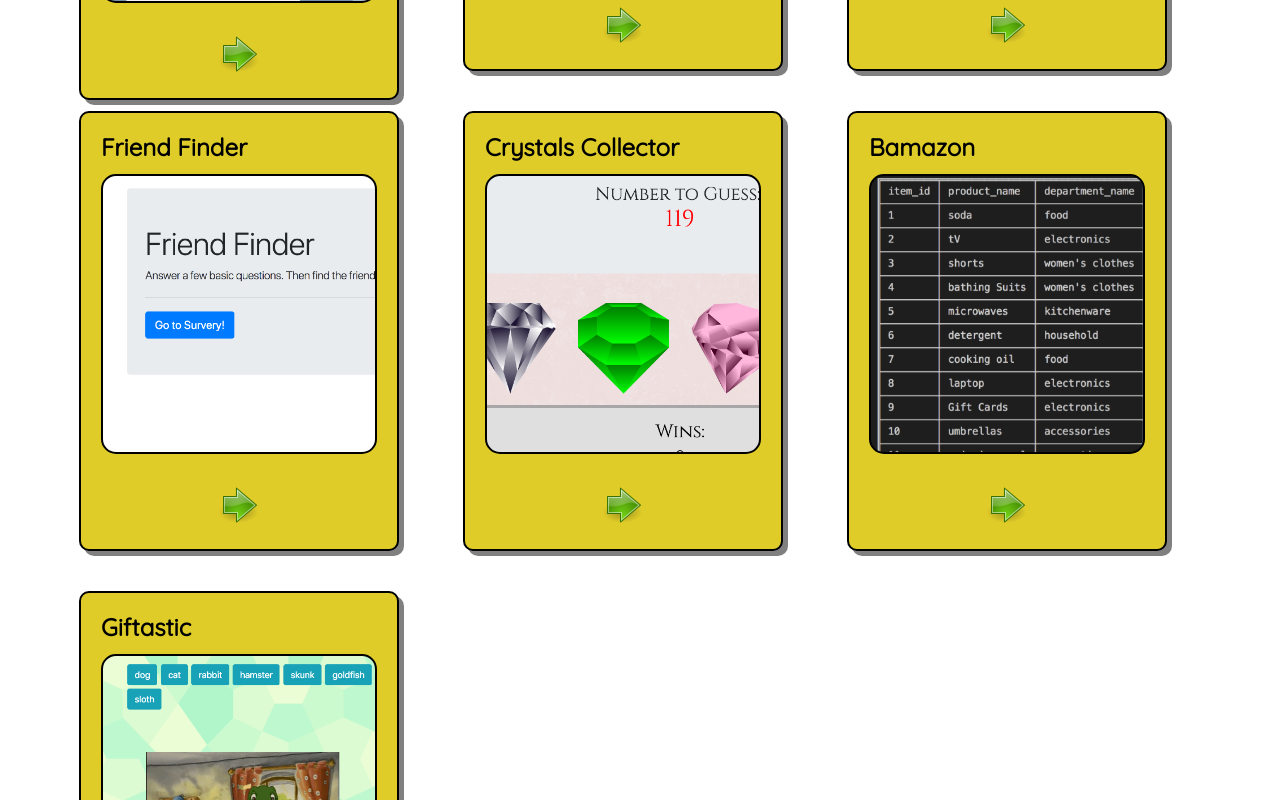
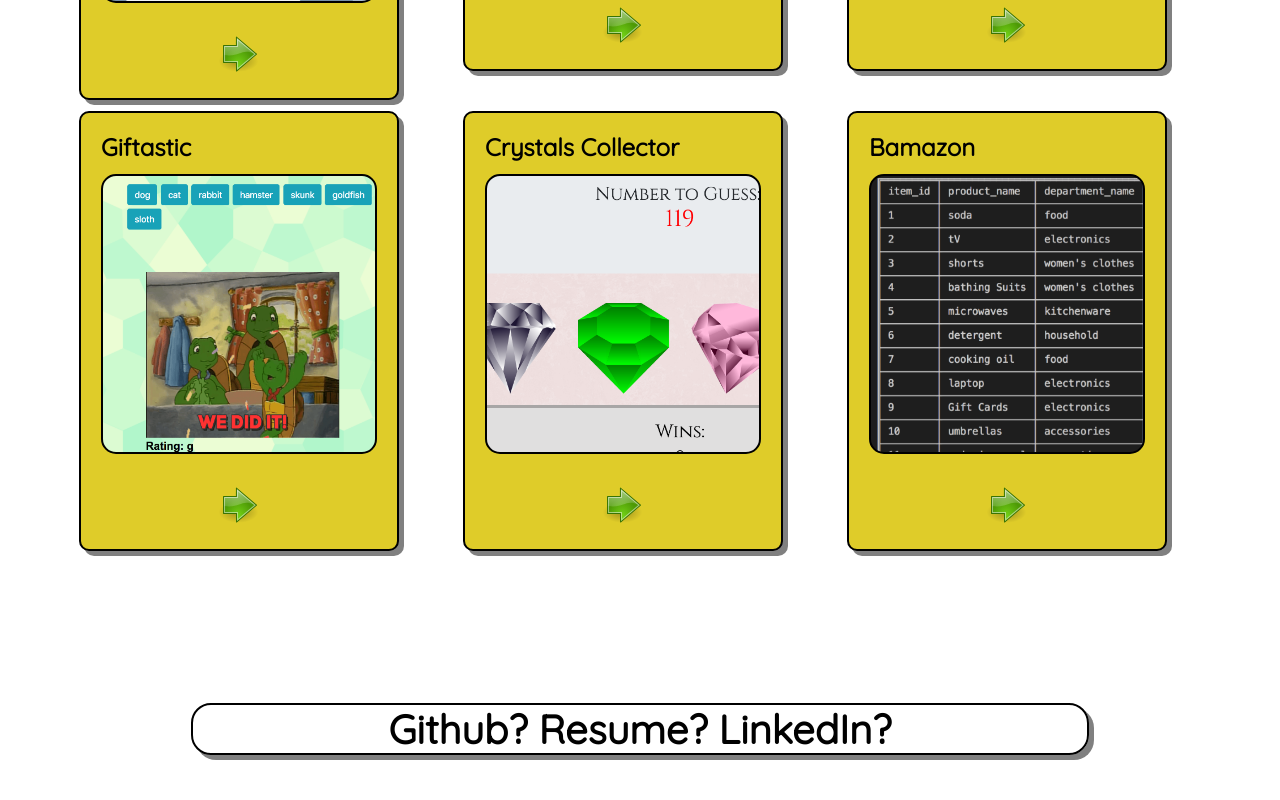
Before and after one commit to lhernandez5/PortfolioApp, a React (Create React App) app in the folder client/: page / in a window 1280 px wide. Shown: the part 1660-2460 px from the top of the page. Built offline with nearby package versions, Linux system fonts and the light colour scheme.

Commit message:
removed a card

```diff
--- a/client/src/components/Page/Page.js
+++ b/client/src/components/Page/Page.js
@@ -70,15 +70,15 @@ class Container extends Component {
           <Row>
             <Col size="4">
               <Card
-                title="Friend Finder"
-                src={
-                  process.env.PUBLIC_URL + "/images/friendFinder.png" ||
-                  "https://placehold.it/300x300"
-                }
-                summary={
-                  "This is a simple social app that allows you to see who you would match with for a potential friendship!"
-                }
-                aTag={"https://dry-citadel-88927.herokuapp.com/"}
+                 title="Giftastic"
+                 src={
+                   process.env.PUBLIC_URL + "/images/gifTastic.png" ||
+                   "https://placehold.it/300x300"
+                 }
+                 summary={
+                   "Like gifs? Well click to have fun clicking on buttons to see gifs and create some buttons of your own!"
+                 }
+                 aTag={"https://lhernandez5.github.io/GifTastic/"}
               />
             </Col>
             <Col size="4">
@@ -105,21 +105,6 @@ class Container extends Component {
                   "This is an Amazon-like storefront app that takes in orders from customers and depletes stock from the store’s inventory. And the app will track product sales across the store’s departments and then provide a summary of the highest-grossing departments in the store. "
                 }
                 aTag={"https://lhernandez5.github.io/bamazon/"}
-              />
-            </Col>
-          </Row>
-          <Row>
-            <Col size="4">
-              <Card
-                title="Giftastic"
-                src={
-                  process.env.PUBLIC_URL + "/images/gifTastic.png" ||
-                  "https://placehold.it/300x300"
-                }
-                summary={
-                  "Like gifs? Well click to have fun clicking on buttons to see gifs and create some buttons of your own!"
-                }
-                aTag={"https://lhernandez5.github.io/GifTastic/"}
               />
             </Col>
           </Row>
```
